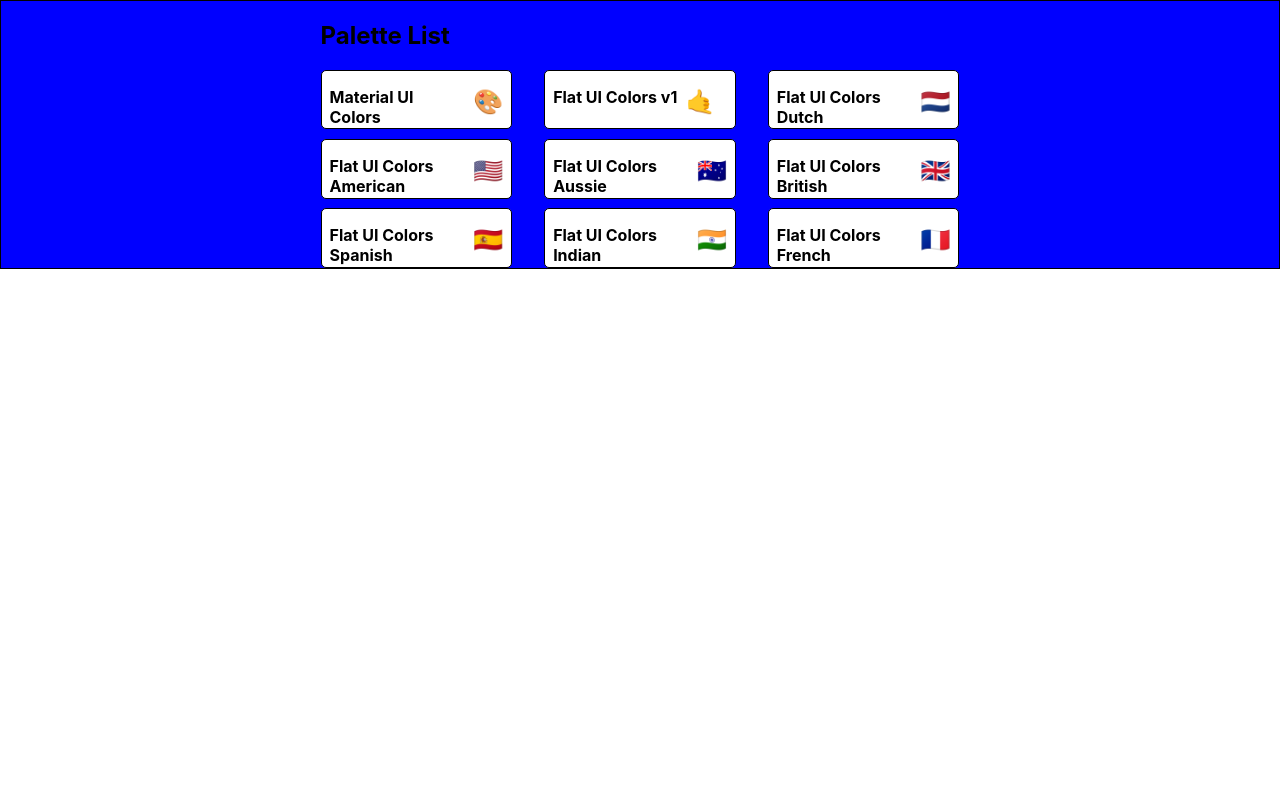
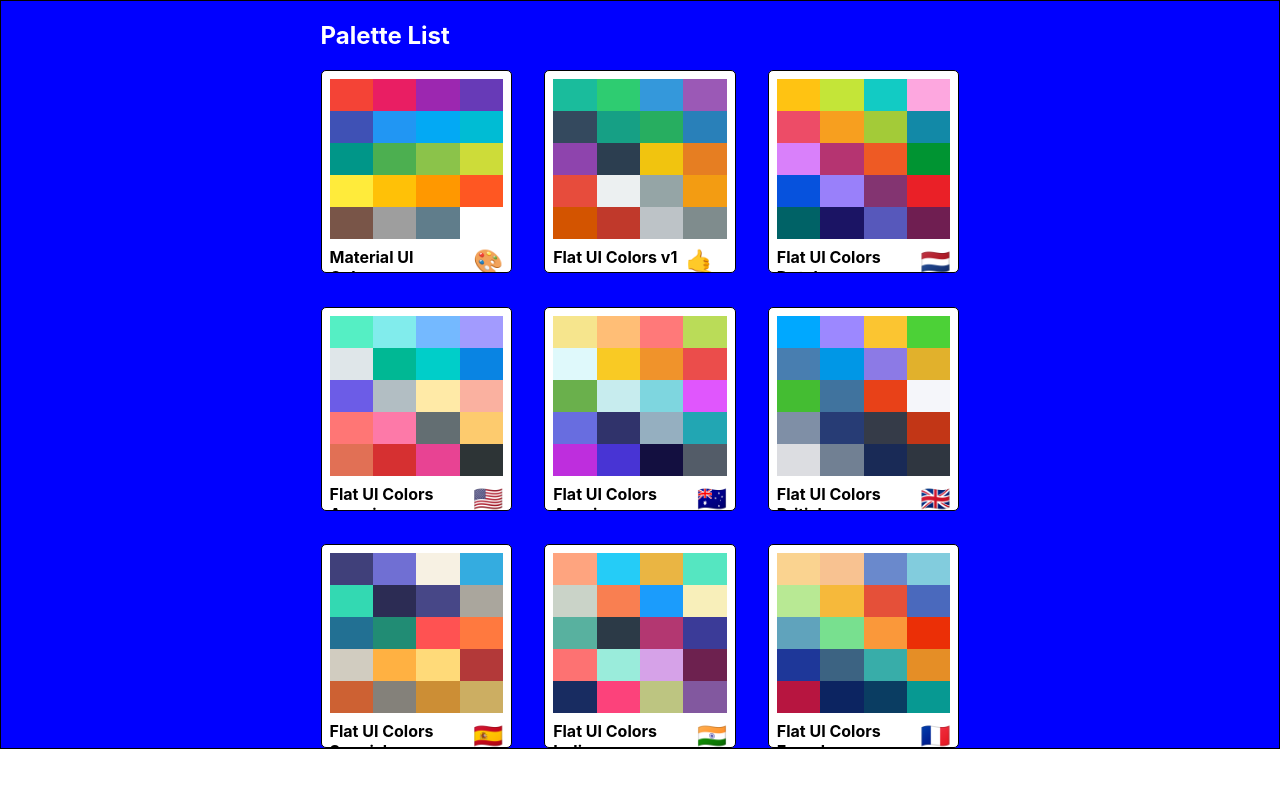
Before and after one commit to mocktarissa/color_palette, a React (Create React App) app: page / in a window 1280 px wide. Shown: the top 788 px of the page. Built offline with nearby package versions, Linux system fonts and the light colour scheme.

Commit message:
better front page ui

```diff
--- a/src/MiniPalette.js
+++ b/src/MiniPalette.js
@@ -1,7 +1,7 @@
 import React from 'react';
 import { purple } from '@material-ui/core/colors';
 import { withStyles } from '@material-ui/styles';
-
+import {Link} from 'react-router-dom'
 const styles={
     root:{
         backgroundColor:"white",
@@ -15,7 +15,12 @@
         }
     },
     colors:{
-        backgroundColor:"grey",
+        boxSizing:"border-box",
+        width:"100%",
+        display:"grid",
+        gridTemplateColumns:"repeat(4,25%)",
+
+
 
     },
     title:{
@@ -31,15 +36,34 @@
     emoji:{
        marginLeft:"0.5rem",
        fontSize:"1.5rem"
+    },
+    miniColor:{
+        height:"2rem",
+        width:"100%",
+    },
+    link:{
+        cursor:"pointer",
+        textDecoration:"none"
     }
 }
  function MiniPalette(props){
-     const {classes,paletteName,emoji}=props;
+     const {classes,paletteName,emoji,colors,id}=props;
+     const miniColorBoxes= colors.map(
+         color=>(
+             <div className={classes.miniColor} style={{
+                 backgroundColor: color.color
+             }}>
+
+             </div>
+         )
+     )
     return(
         <div className={classes.root}>
-            <div className={classes.colors}>
+
+            <Link to={`/palette/${id}`} className={classes.link}> <div className={classes.colors}>
+            {miniColorBoxes}
             </div>
-            <h5 className={classes.title}>{paletteName} <span className={classes.emoji}>{emoji}</span></h5>
+            <h5 className={classes.title}>{paletteName} <span className={classes.emoji}>{emoji}</span></h5></Link>
         </div>
     )
 }
--- a/src/PaletteList.js
+++ b/src/PaletteList.js
@@ -25,7 +25,8 @@
     nav:{
         display:"flex",
         width:"100%",
-        justifyContent:"space-between"
+        justifyContent:"space-between",
+        color:"white",
 
     },
     palette:{
```
